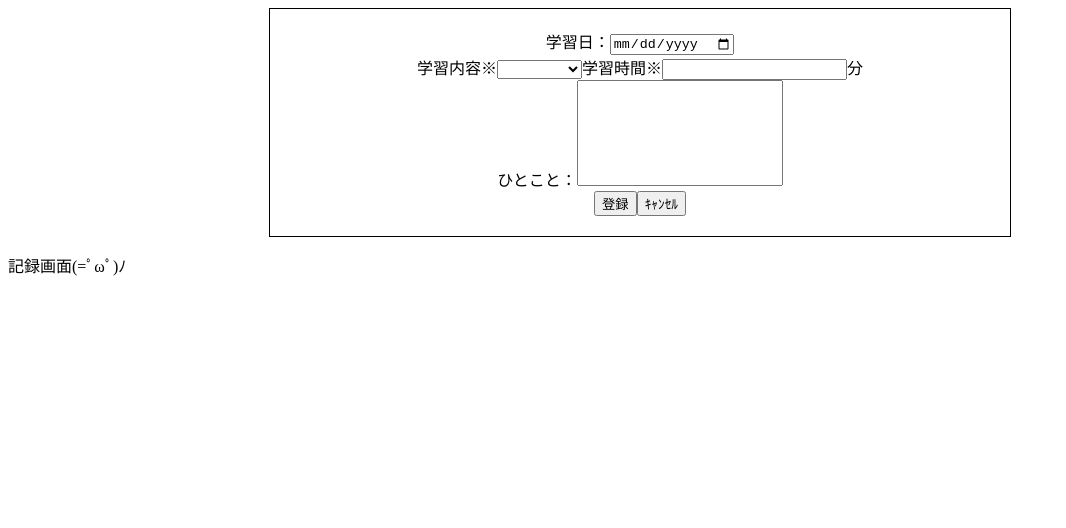
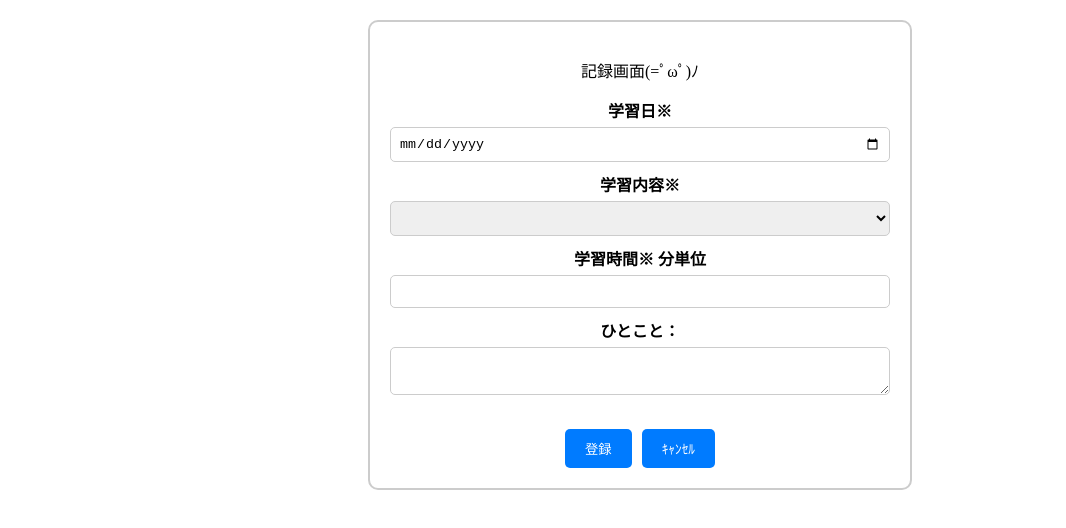
Before and after one commit to mshtwtnb0219/StudyGrass, a Vue app in the folder studygrass2/: page /register in a window 1280 px wide. Shown: the top 528 px of the page, without its empty margins (0-1066 px from the left). Built offline with nearby package versions, Linux system fonts and the light colour scheme.

Commit message:
共通クラス作成  インデント整理 不要な設定削除

```diff
--- a/studygrass2/package.json
+++ b/studygrass2/package.json
@@ -8,6 +8,7 @@
     "lint": "vue-cli-service lint"
   },
   "dependencies": {
+    "cal-heatmap": "^4.2.4",
     "core-js": "^3.8.3",
     "firebase": "^10.9.0",
     "vue": "^3.2.13",
--- a/studygrass2/public/index.html
+++ b/studygrass2/public/index.html
@@ -1,5 +1,5 @@
 <!DOCTYPE html>
-<html lang="">
+<html lang="ja">
   <head>
     <meta charset="utf-8">
     <meta http-equiv="X-UA-Compatible" content="IE=edge">
--- /dev/null
+++ b/studygrass2/src/common/common.js
@@ -0,0 +1,44 @@
+// heatmapのcount判定
+export function timeCount(value) {
+    if (value >= 0 && value <= 30) {
+        return 0;
+      } else if (value > 30 && value <= 60) {
+        return 1;
+      } else if (value > 60 && value <= 90) {
+        return 2;
+      } else if (value > 90 && value <= 120) {
+        return 3;
+      } else if (value > 120 && value <= 150) {
+        return 4;
+      } else if (value > 150 && value <= 180) {
+        return 5;
+      } else {
+        return 6;
+      }
+    }
+
+
+export function changeDate(dataString) {
+  const originalDate = new Date(dataString);
+  // 年月日を取得
+  const year = originalDate.getFullYear();
+  const month = originalDate.getMonth() + 1;
+  const day = originalDate.getDate();
+
+  const formatDate = `${year}-${month}-${day}`;
+  console.log(formatDate);
+
+}
+
+export const dorpdownOptions = {
+    option1: 'java',
+    option2: 'html/css',
+    option3: 'javascript',
+    option4: 'php',
+    option5: 'springboot',
+    option6: 'AWS',
+    option7: 'Linux',
+    option8: 'Typescript',
+    option9: 'python',
+    option10: 'SQL'
+};
--- a/studygrass2/src/components/GrassComponent.vue
+++ b/studygrass2/src/components/GrassComponent.vue
@@ -10,6 +10,7 @@ import 'cal-heatmap/cal-heatmap.css';
 import { onMounted } from 'vue'
 import { db } from '../main.js'
 import { collection, getDocs, query } from 'firebase/firestore';
+//import {dorpdownOptions } from '@/common/common.js'
 
 // ヒートマップのデータ
 const heatmapData = [];
@@ -78,10 +79,13 @@ onMounted(async () => {
 <style>
 #cal-heatmap {
     /* 文字サイズ */
-    font-size: 10px;
+    font-size: 12px;
     /* heatmapサイズ */
-    transform: scale(0.7);
+    width: 90%;
+    height: 90%;
+    margin: auto;
     /* 中央に基準を縮小 */
+    transform: scale(0.9);
     transform-origin: center;
 }
 </style>
--- a/studygrass2/src/components/HomeComponent.vue
+++ b/studygrass2/src/components/HomeComponent.vue
@@ -1,16 +1,13 @@
 <template>
-    <div class="record">
-        <RecordComponent></RecordComponent>
-    </div>
     <div class="grass">
         <GrassComponent></GrassComponent>
     </div>
     <div class="history">
         <HistoryComponent></HistoryComponent>
     </div>
-
-
-
+    <div class="record">
+        <RecordComponent></RecordComponent>
+    </div>
 </template>
 
 <script setup>
@@ -18,18 +15,9 @@ import HistoryComponent from './HistoryComponent.vue';
 import RecordComponent from './RecordComponent.vue';
 import GrassComponent from './GrassComponent.vue';
 
-
-
-
 </script>
-
 <style scoped>
-.record {
-    border: 1px solid #000; /* 枠線を追加 */
-  width: 700px; /* 適切な幅を指定 */
-  padding: 20px; /* 枠と内容の間の余白を追加 */
-  text-align: center; /* 内容を中央揃えにする */
-  margin: 0 auto; /* 左右を自動的に中央揃えにする */
-
+.grass {
+    padding-left: 250px
 }
 </style>
--- a/studygrass2/src/components/RecordComponent.vue
+++ b/studygrass2/src/components/RecordComponent.vue
@@ -1,7 +1,7 @@
 <template>
-    <div>
+    <div class="button-container">
         <!-- ボタンを押したら router-linkを発動-->
-        <button  @click="transitionResister">記録する</button>
+        <button  @click="transitionResister" class="record-button">記録する</button>
     </div>
 
 </template>
@@ -21,5 +21,24 @@ function transitionResister() {
 
 <style scoped>
 
+.button-container {
+    position: fixed;
+    bottom: 20px; /* 下からの距離 */
+    right: 20px; /* 右からの距離 */
+}
 
+.record-button {
+    padding: 10px 20px;
+    font-size: 16px;
+    background-color: #007bff;
+    color: #fff;
+    border: none;
+    border-radius: 5px;
+    cursor: pointer;
+    transition: background-color 0.3s;
+}
+
+.record-button:hover {
+    background-color: #0056b3;
+}
 </style>
--- a/studygrass2/src/components/RegisterComponent.vue
+++ b/studygrass2/src/components/RegisterComponent.vue
@@ -2,17 +2,18 @@
 
     <div class="register">
         <form>
+            <p>記録画面(=ﾟωﾟ)ﾉ</p>
             <p v-if="errMsg">学習日・学習内容・学習時間を入力してください（＾ω＾）・・・</p>
-            <label>学習日：</label>
+            <label>学習日※</label>
             <input type="date" id="date" v-model="dateVal" required>
             <br>
             <label>学習内容※</label>
             <select id="select" v-model="selectVal">
                 <option v-for="(value, label) in dorpdownOptions" :key="label" :value="value">{{ value }}</option>
             </select>
-            <label>学習時間※</label>
+            <label>学習時間※ 分単位</label>
             <input type="number" id="number" min="1" v-model="numVal">
-            <span>分</span>
+
             <br>
             <label>ひとこと：</label>
             <textarea id="scrollable-textarea" v-model="textVal"></textarea>
@@ -21,7 +22,7 @@
         <!-- ボタンを押したら router-linkを発動-->
         <button @click="transitionHome()">ｷｬﾝｾﾙ</button>
     </div>
-    <p>記録画面(=ﾟωﾟ)ﾉ</p>
+
 
 </template>
 <script setup>
@@ -29,7 +30,7 @@ import { useRouter } from 'vue-router'
 import { db } from '../main.js'
 import { collection, addDoc } from 'firebase/firestore'
 import { ref } from 'vue'
-import {timeCount } from '@/common/common.js'
+import {timeCount,dorpdownOptions } from '@/common/common.js'
 
 
 
@@ -44,20 +45,18 @@ const errMsg = ref(false);
 
 
 // selectOption(暫定)
-const dorpdownOptions = {
-    option1: 'java',
-    option2: 'html/css',
-    option3: 'javascript',
-    option4: 'php',
-    option5: 'springboot',
-    option6: 'AWS',
-    option7: 'Linux',
-    option8: 'Typescript',
-    option9: 'python',
-    option10: 'SQL'
-};
-
-
+// const dorpdownOptions = {
+//     option1: 'java',
+//     option2: 'html/css',
+//     option3: 'javascript',
+//     option4: 'php',
+//     option5: 'springboot',
+//     option6: 'AWS',
+//     option7: 'Linux',
+//     option8: 'Typescript',
+//     option9: 'python',
+//     option10: 'SQL'
+// };
 
 // <script setup>でuseRouter()をインスタンス化する
 const router = useRouter();
@@ -107,27 +106,59 @@ async function addData() {
 
 <style scoped>
 .register {
-    border: 1px solid #000;
-    /* 枠線を追加 */
-    width: 700px;
-    /* 適切な幅を指定 */
+    border: 2px solid #ccc;
+    border-radius: 10px;
+    width: 500px;
+    margin: 20px auto;
     padding: 20px;
-    /* 枠と内容の間の余白を追加 */
     text-align: center;
-    /* 内容を中央揃えにする */
-    margin: 0 auto;
-    /* 左右を自動的に中央揃えにする */
 }
 
-/* スクロール可能なテキストエリアのスタイル */
-#scrollable-textarea {
-    width: 200px;
-    /* テキストエリアの幅 */
-    height: 100px;
-    /* テキストエリアの高さ */
-    overflow: scroll;
-    /* スクロールバーを表示させる */
-    resize: none;
-    /* テキストエリアのリサイズを無効にする */
+.register form {
+    margin-bottom: 20px;
+}
+
+.register label {
+    display: block;
+    margin-bottom: 5px;
+    font-weight: bold;
+}
+
+.register input,
+.register select {
+    width: 100%;
+    padding: 8px;
+    margin-bottom: 10px;
+    border: 1px solid #ccc;
+    border-radius: 5px;
+    box-sizing: border-box;
+}
+
+.register textarea {
+    width: 100%;
+    padding: 8px;
+    margin-bottom: 10px;
+    border: 1px solid #ccc;
+    border-radius: 5px;
+    box-sizing: border-box;
+    resize: vertical;
+}
+
+.register button {
+    background-color: #007bff;
+    color: #fff;
+    padding: 10px 20px;
+    border: none;
+    border-radius: 5px;
+    cursor: pointer;
+    transition: background-color 0.3s ease;
+}
+
+.register button:hover {
+    background-color: #0056b3;
+}
+
+.register button + button {
+    margin-left: 10px;
 }
 </style>
```
Also changed, not shown: 1 other file (tests, documents, lock files or other folders).
